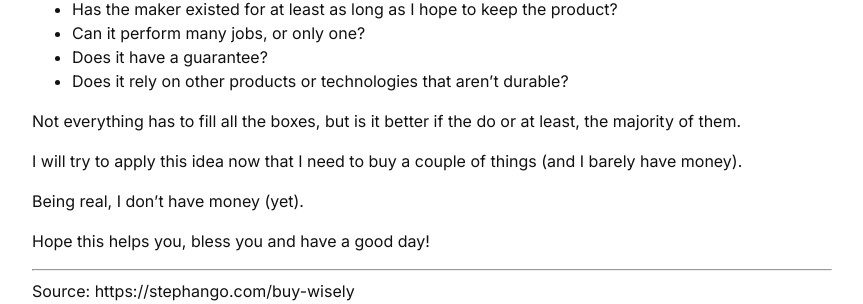
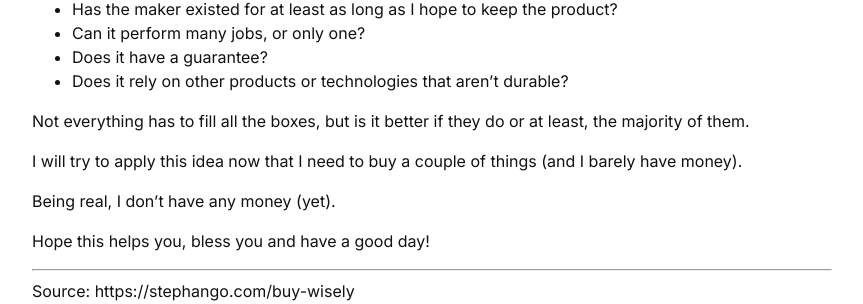
Before and after one commit to sxdny/sxdny.dev, a Jekyll site: the page built from _posts/2023-10-13-invest-smartly.md, in a window 1280 px wide. Shown: the part 811-1115 px from the top of the page, without its empty margins (208-1071 px from the left). Built offline with Jekyll 4.4.1, drawn with Linux system fonts in a browser that asks for light colours.

Commit message:
ort fixed

```diff
--- a/_posts/2023-10-13-invest-smartly.md
+++ b/_posts/2023-10-13-invest-smartly.md
@@ -29,11 +29,11 @@ Then, you will need to assess the durability of the product. In order to do that
 - Does it have a guarantee?
 - Does it rely on other products or technologies that aren’t durable?
 
-Not everything has to fill all the boxes, but is it better if the do or at least, the majority of them.
+Not everything has to fill all the boxes, but is it better if they do or at least, the majority of them.
 
 I will try to apply this idea now that I need to buy a couple of things (and I barely have money).
 
-Being real, I don't have money (yet).
+Being real, I don't have any money (yet).
 
 Hope this helps you, bless you and have a good day!
 
```
